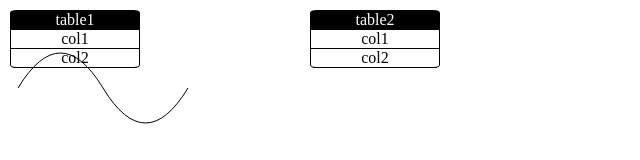
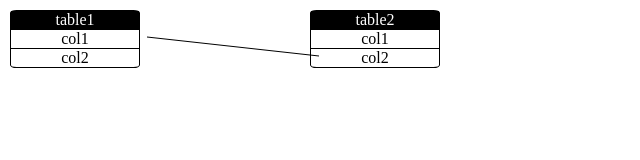
Before and after one commit to jeno5980515/eer, a React (Create React App) app: page / in a window 1280 px wide. Shown: the top 160 px of the page, without its empty margins (0-640 px from the left). Built offline with nearby package versions, Linux system fonts and the light colour scheme.

Commit message:
add info reducer

```diff
--- /dev/null
+++ b/src/actions/info.js
@@ -0,0 +1,11 @@
+const changeTableInfo = ({ width, height}) => {
+	return {
+		type : 'CHANGE_TABLE_INFO',
+		width,
+		height
+	}
+}
+
+export {
+	changeTableInfo
+}
--- a/src/components/Link.js
+++ b/src/components/Link.js
@@ -2,18 +2,21 @@ import React from 'react';
 import '../App.css';
 
 
-const Link = ({ linkData }) => {
-	const [p1, p2] = linkData;
-	const left = p1.x,
-		top = p1.y,
-		width = Math.abs(p1.x - p2.x),
-		height = Math.abs(p1.y - p2.y);
+const Link = ({ linkData, tableInfo }) => {
+  const [p1, p2] = linkData;
+  const { width, height } = tableInfo;
 
-	return (
-		<svg width={500+'px'} height={500+'px'}>
-			<path d="M10 80 Q 52.5 10, 95 80 T 180 80" stroke="black" fill="transparent"></path>
-		</svg>
-	)
+  const x1 = p1.x + width;
+  const y1 = p1.y;
+
+  const x2 = p2.x;
+  const y2 = p2.y;
+
+  return (
+    <svg width={500+'px'} height={500+'px'}>
+      <path d={`M ${x1} ${y1} L ${x2} ${y2}`} stroke="black" fill="transparent"></path>
+    </svg>
+  )
 }
 
 export default Link;
--- a/src/components/Table.js
+++ /dev/null
@@ -1,27 +0,0 @@
-import React from 'react';
-import '../App.css';
-import Field from '../containers/Field';
-
-const tableWidth = 300;
-
-const Title = ({ id }) => (
-	<div className='title'>
-		{ id }
-	</div>
-)
-
-
-const Table = ({ node, index }) => {
-	const style = {
-		left : index * tableWidth,
-		top : 0
-	};
-	return(
-		<div className='table' style={style}>
-			<Title id={node.id} />
-			{ node.fields.map((field, index) => <Field key={index} name={field.name} id={node.id}></Field> )}
-		</div>
-	)
-}
-
-export default Table;
--- a/src/containers/Data.js
+++ b/src/containers/Data.js
@@ -1,9 +1,9 @@
 import React from 'react';
 import { connect } from 'react-redux';
-import Table from '../components/Table';
+import Table from './Table';
 import Link from '../components/Link';
 
-let Data = ({ nodes, links, positions }) => {
+let Data = ({ nodes, links, positions, tableInfo }) => {
 	return (
 		<div className='data'>
 			{ nodes.map( (node, index) => <Table node={node} key={index} index={index} />) }
@@ -19,7 +19,7 @@ let Data = ({ nodes, links, positions }) => {
 				if ( p1 && p2 ){
 					let linkData = [p1, p2];
 					return (
-						<Link linkData={linkData} key={index}/>
+						<Link tableInfo={tableInfo} linkData={linkData} key={index}/>
 					)
 				}
 				else {
@@ -34,7 +34,8 @@ const mapStateToProps = (state) => {
 	return {
 		nodes : state.data.nodes,
 		links : state.data.links,
-		positions : state.positions
+		positions : state.positions,
+		tableInfo : state.info.table
 	}
 }
 
--- /dev/null
+++ b/src/containers/Table.js
@@ -0,0 +1,73 @@
+import React from 'react';
+import { connect } from 'react-redux';
+import '../App.css';
+import Field from './Field';
+import { changeTableInfo } from '../actions/info';
+
+
+const Title = ({ id }) => (
+	<div className='title'>
+		{ id }
+	</div>
+)
+
+class Table extends React.Component{
+	constructor({ node, index, onTableRendered, tableInfo }){
+		super();
+		this.isInit = false;
+		this.node = node;
+		this.index = index;
+		this.tableInfo = tableInfo;
+		this.onTableRendered = onTableRendered;
+		this.setTableInfo = this.setTableInfo.bind(this);
+	}
+	setTableInfo(div){
+		if ( !this.isInit ){
+			this.isInit = true;
+			const computedDiv = getComputedStyle(div),
+				width = parseInt(computedDiv.width),
+				height = parseInt(computedDiv.height);
+			this.onTableRendered({ width, height });
+		}
+	}
+	render(){
+		const { node, index, setTableInfo, tableInfo } = this;
+		const	{ width, height, space } = tableInfo;
+		const style = {
+			left : index * space,
+			top : 0
+		};
+		return(
+			<div className='table' style={style} ref={setTableInfo}>
+				<Title id={node.id} />
+				{ node.fields.map((field, index) => <Field key={index} name={field.name} id={node.id}></Field> )}
+			</div>
+		)
+	}
+}
+
+
+
+const mapStateToProps = (state) => {
+	return {
+		nodes : state.data.nodes,
+		links : state.data.links,
+		positions : state.positions,
+		tableInfo : state.info.table
+	}
+}
+
+const mapDispatchToProps = (dispatch) => {
+	return {
+		onTableRendered : ({width, height}) => {
+			dispatch(changeTableInfo({ width, height }));
+		}
+	}
+}
+
+Table = connect(
+	mapStateToProps,
+	mapDispatchToProps
+)(Table)
+
+export default Table;
--- a/src/reducers/index.js
+++ b/src/reducers/index.js
@@ -1,10 +1,12 @@
 import { combineReducers } from 'redux';
 import data from './data';
 import positions from './positions';
+import info from './info';
 
 const reducers = combineReducers({
 	data,
-	positions
+	positions,
+	info
 });
 
 export default reducers;
--- /dev/null
+++ b/src/reducers/info.js
@@ -0,0 +1,30 @@
+const INIT_STATE = {
+	table : {
+		width : 100,
+		height : 100,
+		space : 300
+	}
+}
+
+
+const info = (state = INIT_STATE, action) => {
+	switch(action.type){
+		case 'CHANGE_TABLE_INFO':
+			const { width, height, space } = action;
+			const props = { width, height, space };
+			let newTable = {...state.table};
+			Object.keys(props).forEach((prop) => {
+				if ( props[prop] ){
+					newTable[prop] = props[prop]
+				}
+			})
+			return {
+				...state,
+				table : newTable
+			}
+		default:
+			return state
+	}
+}
+
+export default info;
```
